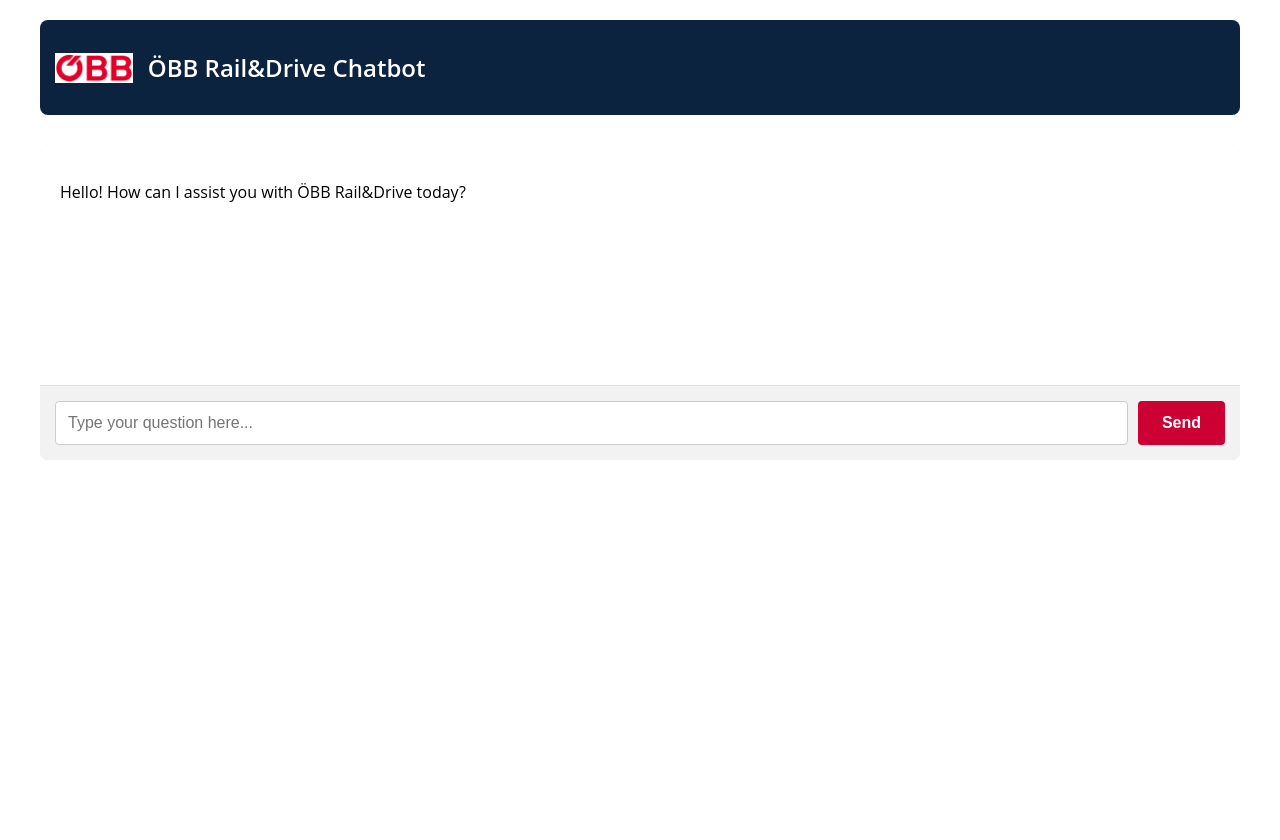
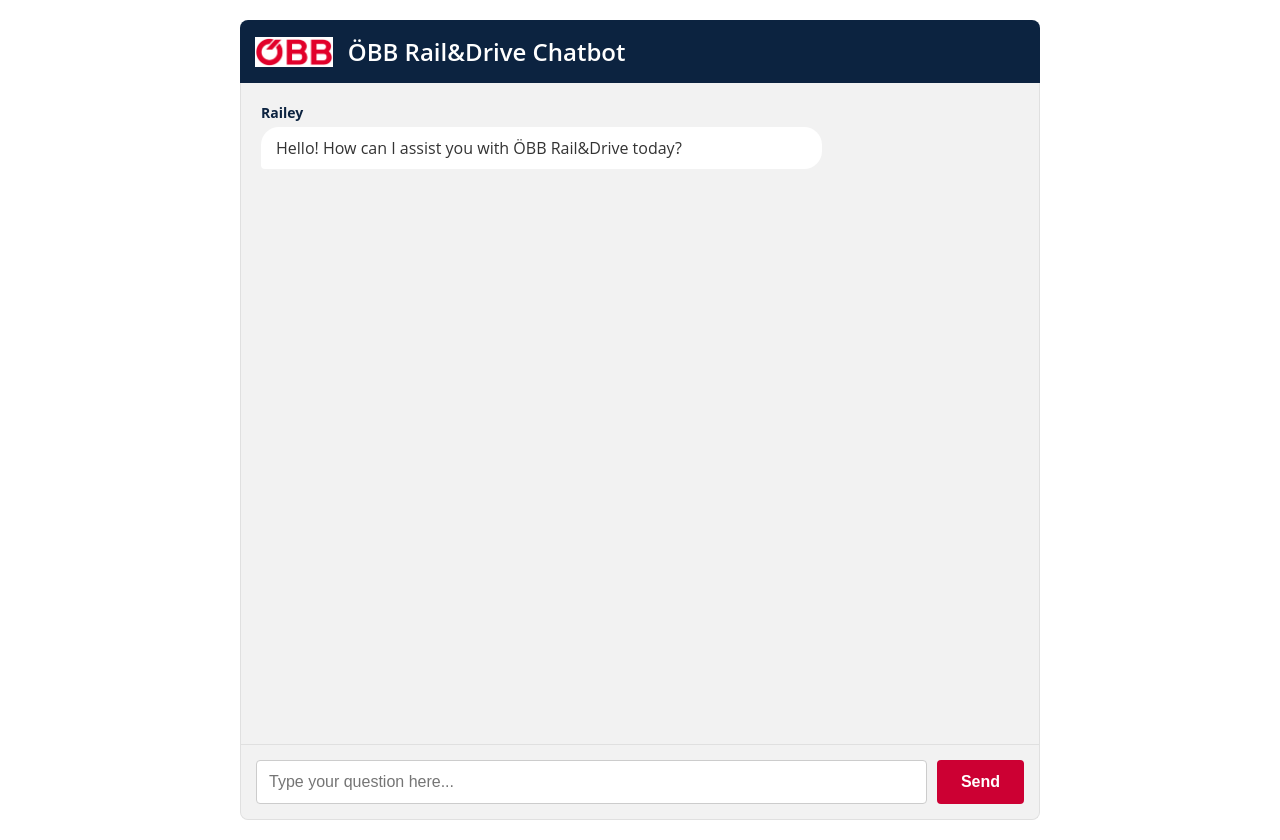
Before and after one commit to mledl/oebb-hackathon-2024, a SvelteKit app: page / in a window 1280 px wide. Before the commit the page ends 800 px from the top, so only its background shows below. Built offline with nearby package versions, Linux system fonts and the light colour scheme.

Commit message:
adds bubble chat style

```diff
--- a/src/routes/+page.svelte
+++ b/src/routes/+page.svelte
@@ -1,19 +1,44 @@
 <script lang="ts">
+  import { onMount } from 'svelte';
+
+  interface Message {
+    text: string;
+    isUser: boolean;
+    username: string;
+  }
+
   let userInput = '';
-  let chatbotResponse = '';
+  let conversation: Message[] = [];
+  let chatContainer: HTMLElement;
+
+  onMount(() => {
+    conversation = [
+      { text: "Hello! How can I assist you with ÖBB Rail&Drive today?", isUser: false, username: "Railey" }
+    ];
+  });
 
   async function handleSubmit() {
+    if (!userInput.trim()) return;
+
+    const userMessage = userInput.trim();
+    conversation = [...conversation, { text: userMessage, isUser: true, username: "Ridey" }];
+    userInput = '';
+
     const response = await fetch('api/completions', {
       method: 'POST',
       headers: {
         'Content-Type': 'application/json'
       },
-      body: JSON.stringify({ userMessage: userInput })
+      body: JSON.stringify({ userMessage })
     });
 
     const data = await response.json();
-    chatbotResponse = data.reply;
-    userInput = '';
+    conversation = [...conversation, { text: data.aiMessage, isUser: false, username: "Railey" }];
+
+    // Scroll to bottom of chat
+    setTimeout(() => {
+      chatContainer.scrollTop = chatContainer.scrollHeight;
+    }, 0);
   }
 </script>
 
@@ -23,14 +48,17 @@
     <h1>ÖBB Rail&Drive Chatbot</h1>
   </header>
 
-  <div class="chat-container">
-    <div class="chat-output">
-      {#if chatbotResponse}
-        <p>{chatbotResponse}</p>
-      {:else}
-        <p>Hello! How can I assist you with ÖBB Rail&Drive today?</p>
-      {/if}
+  <div class="chat-container" bind:this={chatContainer}>
+    {#each conversation as message}
+      <div class="message {message.isUser ? 'user' : 'bot'}">
+        <div class="username">{message.username}</div>
+        <div class="bubble">
+          {message.text}
         </div>
+      </div>
+    {/each}
+  </div>
+
   <form on:submit|preventDefault={handleSubmit}>
     <input
       type="text"
@@ -39,7 +67,6 @@
     >
     <button type="submit">Send</button>
   </form>
-  </div>
 </main>
 
 <style>
@@ -51,18 +78,20 @@
   }
 
   main {
-    max-width: 1200px;
+    max-width: 800px;
     margin: 0 auto;
     padding: 20px;
+    display: flex;
+    flex-direction: column;
+    height: 100vh;
   }
 
   header {
     display: flex;
     align-items: center;
-    margin-bottom: 30px;
     background-color: #0c2340;
     padding: 15px;
-    border-radius: 8px;
+    border-radius: 8px 8px 0 0;
   }
 
   .logo {
@@ -74,25 +103,69 @@
     color: #ffffff;
     font-size: 24px;
     font-weight: 600;
+    margin: 0;
   }
 
   .chat-container {
+    flex-grow: 1;
+    overflow-y: auto;
+    padding: 20px;
     background-color: #f2f2f2;
-    border-radius: 8px;
-    overflow: hidden;
+    border: 1px solid #e0e0e0;
+    border-top: none;
   }
 
-  .chat-output {
-    min-height: 200px;
-    padding: 20px;
+  .message {
+    display: flex;
+    flex-direction: column;
+    margin-bottom: 15px;
+  }
+
+  .user {
+    align-items: flex-end;
+  }
+
+  .username {
+    font-size: 14px;
+    margin-bottom: 5px;
+    font-weight: bold;
+  }
+
+  .user .username {
+    color: #cc0033;
+  }
+
+  .bot .username {
+    color: #0c2340;
+  }
+
+  .bubble {
+    max-width: 70%;
+    padding: 10px 15px;
+    border-radius: 18px;
+    font-size: 16px;
+    line-height: 1.4;
+  }
+
+  .user .bubble {
+    background-color: #cc0033;
+    color: white;
+    border-bottom-right-radius: 4px;
+  }
+
+  .bot .bubble {
     background-color: #ffffff;
-    border-bottom: 1px solid #e0e0e0;
+    color: #333333;
+    border-bottom-left-radius: 4px;
   }
 
   form {
     display: flex;
     padding: 15px;
     background-color: #f2f2f2;
+    border: 1px solid #e0e0e0;
+    border-top: none;
+    border-radius: 0 0 8px 8px;
   }
 
   input {
--- a/src/routes/api/completions/+server.ts
+++ b/src/routes/api/completions/+server.ts
@@ -52,9 +52,6 @@
 
   const aiMessage = response.choices[0].message.content;
 
-  console.warn(response.choices[0].message.content);
-  console.warn(response.choices[0].message);
-
   messages.push({
     role: "assistant",
     content: aiMessage,
```
Lines whose indentation alone changed are shown as unchanged.
